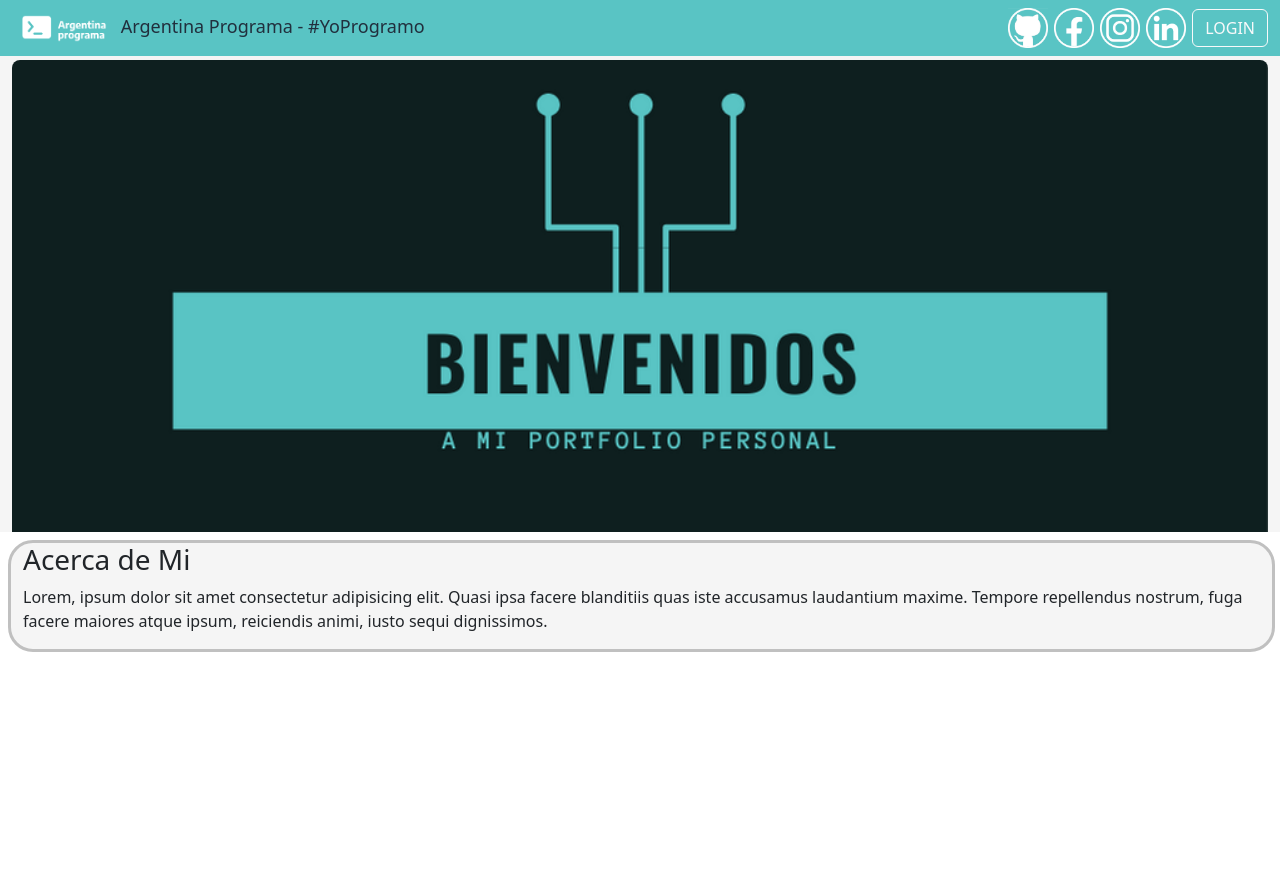
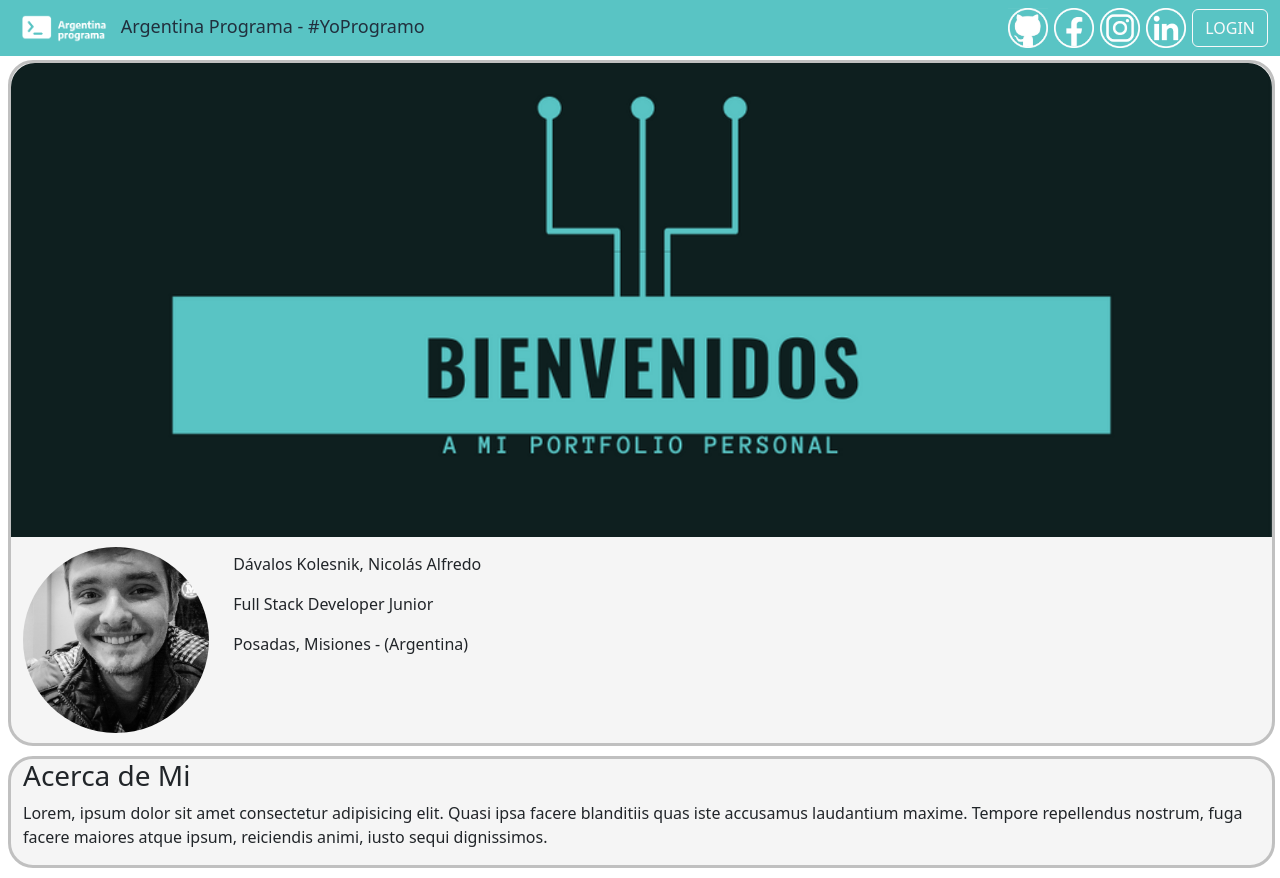
Before and after one commit to PelusoDv/ProyectoIntegrador, an Angular app in the folder portfolio/: page / in a window 1280 px wide. Before the commit the page ends 800 px from the top, so only its background shows below. Built offline with nearby package versions, Linux system fonts and the light colour scheme.

Commit message:
añadida la foto de perfil y algunos datos personales

```diff
--- a/portfolio/src/app/components/header/header.component.css
+++ b/portfolio/src/app/components/header/header.component.css
@@ -1,10 +1,23 @@
-div{
-    margin-top: 50px;
-    padding-top: 10px;
+.container-fluid{
+    width: 99%;
+    margin: 60px 0px 10px 8px;
     background-color: whitesmoke;
+    border-radius: 25px;
+    border-style: solid;
+    border-color: silver;
 }
 
-img {
+#banner {
     width: 100%;
-    border-radius: 8px 8px 0 0;
+    padding: 0%;
+    border-radius: 24px 24px 0 0;
 }
+
+#profile {
+    border-radius: 100%;
+    margin: 10px 0;
+}
+
+#datosPers {
+    margin: 15px 0;
+}
--- a/portfolio/src/app/components/header/header.component.html
+++ b/portfolio/src/app/components/header/header.component.html
@@ -1,3 +1,20 @@
 <div class="container-fluid">
-    <img src="/assets/Banner.png"> <!-- cambiar el banner por uno de mayor resolucion -->
+
+    <div class="row">
+        <img src="/assets/Banner.png" id="banner"> <!-- cambiar el banner por uno de mayor resolucion -->
+    </div>
+
+    <div class="row">
+
+        <div class="col-4 col-sm-3 col-lg-2">
+            <img src="/assets/Foto-perfil.jpg" class="img-fluid" id="profile">
+        </div>
+
+        <div class="col" id="datosPers">
+            <p>Dávalos Kolesnik, Nicolás Alfredo</p>
+            <p>Full Stack Developer Junior</p>
+            <p>Posadas, Misiones - (Argentina)</p>
+        </div>
+    </div>
+
 </div>
```
